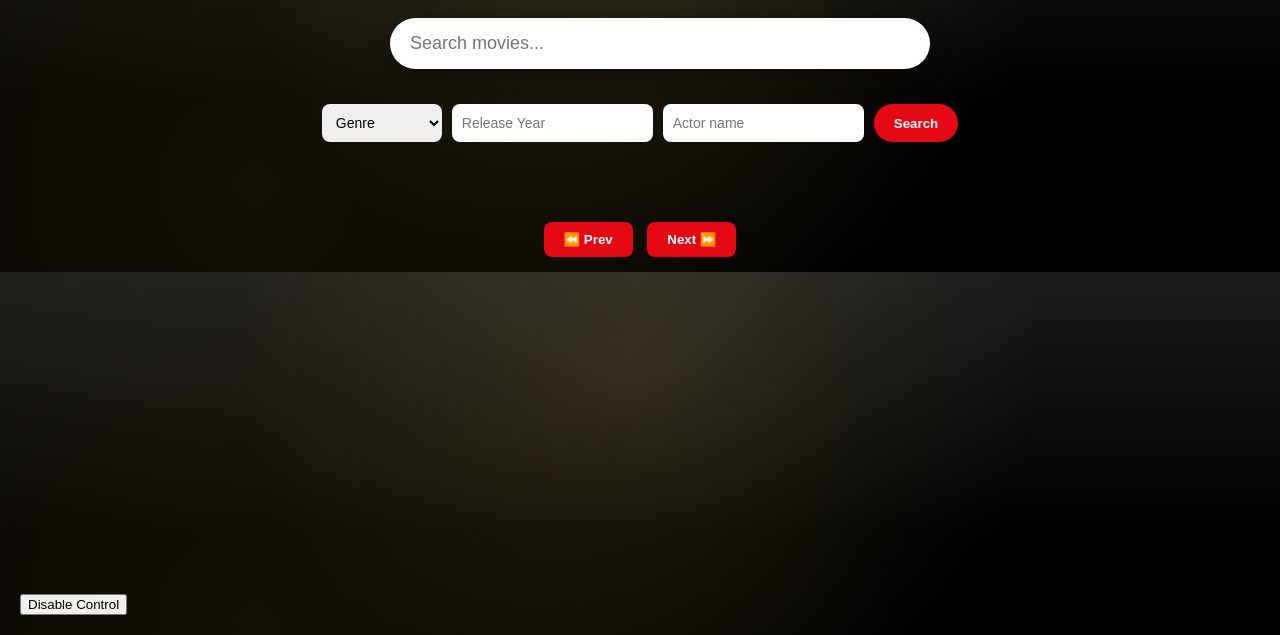
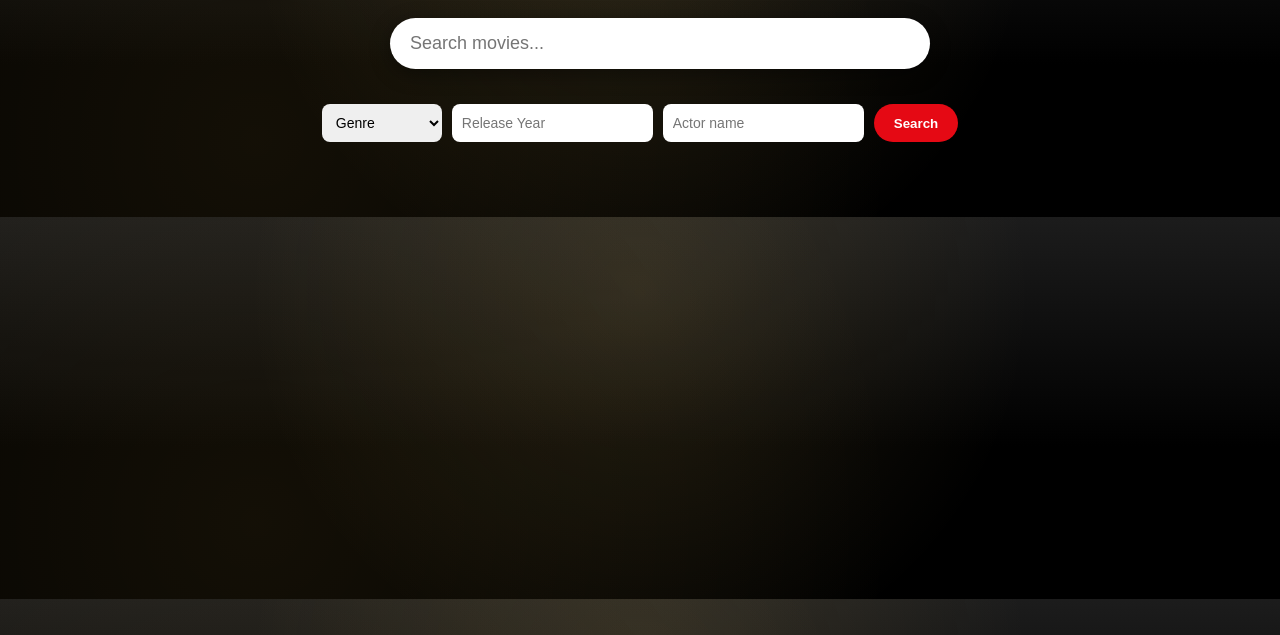
Before and after one commit to Mohammad-01/MovieTimeR2, a website: page public/index.html in a window 1280 px wide. Shown: the part 165-800 px from the top of the page. Drawn offline with nearby package versions, Linux system fonts and the light colour scheme; no server answers.

Commit message:
Update index.html

```diff
--- a/public/index.html
+++ b/public/index.html
@@ -27,10 +27,6 @@
       <div id="suggestions" class="suggestions"></div>
     </div>
 
-    <button id="toggleCtrl"
-  style="position:fixed;bottom:20px;left:20px;z-index:9999">
-  Disable Control
-</button>
   </header>
 
   <!-- Filters -->
@@ -56,10 +52,6 @@
 
     <div id="sliderContainer" class="slider-container"></div>
 
-    <div class="slider-controls">
-      <button class="prev">⏪ Prev</button>
-      <button class="next">Next ⏩</button>
-    </div>
   </main>
 <script src="/socket.io/socket.io.js"></script>
   <script src="script.js"></script>
```
